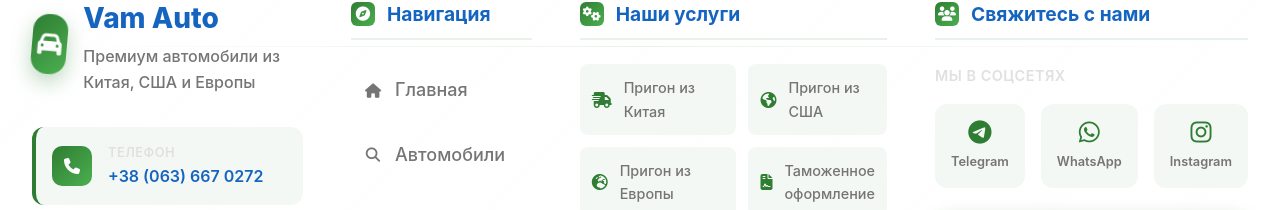
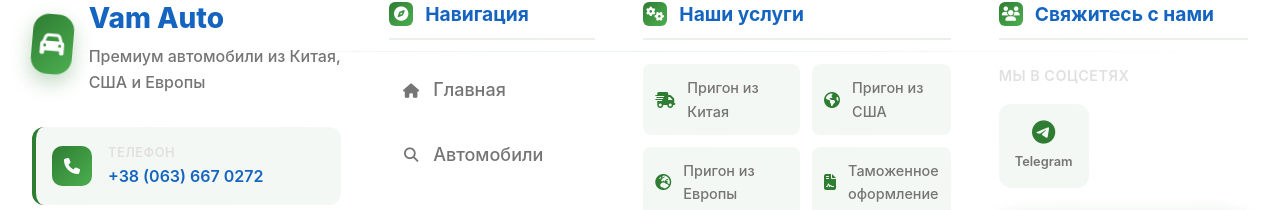
Before and after one commit to bazik26/car-client-2, an Angular app: page /home in a window 1280 px wide. Shown: the part 3296-3506 px from the top of the page. Built offline with nearby package versions, Linux system fonts and the light colour scheme; no server answers.

Commit message:
Updated layout.component.scss

```diff
--- a/src/app/blocks/layout/layout.component.html
+++ b/src/app/blocks/layout/layout.component.html
@@ -301,14 +301,6 @@
               <i class="fab fa-telegram"></i>
               <span>Telegram</span>
             </a>
-            <a href="#" class="social-icon whatsapp" aria-label="WhatsApp">
-              <i class="fab fa-whatsapp"></i>
-              <span>WhatsApp</span>
-            </a>
-            <a href="#" class="social-icon instagram" aria-label="Instagram">
-              <i class="fab fa-instagram"></i>
-              <span>Instagram</span>
-            </a>
           </div>
         </div>
 
--- a/src/app/blocks/layout/layout.component.scss
+++ b/src/app/blocks/layout/layout.component.scss
@@ -1790,6 +1790,7 @@ header {
       gap: 1rem;
       margin-bottom: 1.5rem;
       justify-content: center;
+      flex-wrap: wrap;
 
       @media (max-width: 767.98px) {
         justify-content: center;
```
